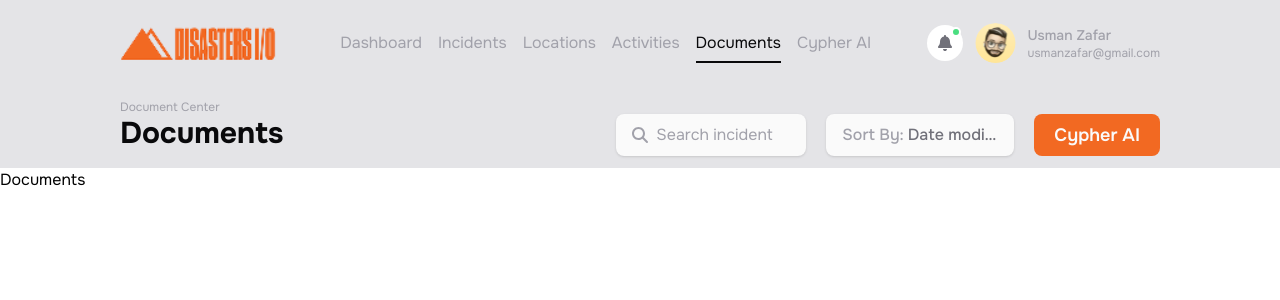
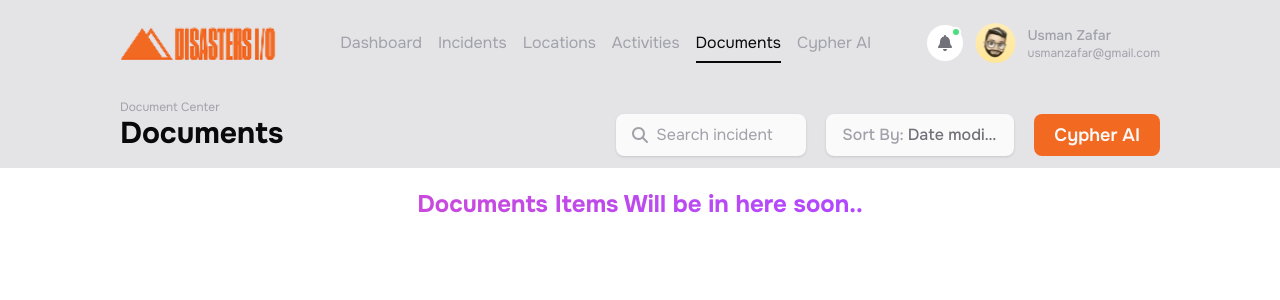
Before and after one commit to Xen-Xie/React-Assignment2, a React (Vite) app: page /documents in a window 1280 px wide. Shown: the top 300 px of the page. Built offline with nearby package versions, Linux system fonts and the light colour scheme.

Commit message:
Some designe added in extra pages

```diff
--- a/src/App.css
+++ b/src/App.css
@@ -14,3 +14,19 @@
 .CardBoard {
     @apply mx-2 sm:mx-10 md:mx-5 my-2 lg:mx-30 mt-5 cursor-pointer;
 }
+/*Design fot the animated Gradient text */
+@layer utilities {
+    @keyframes gradient-x {
+      0%, 100% {
+        background-position: 0% 50%;
+      }
+      50% {
+        background-position: 100% 50%;
+      }
+    }
+
+    .animate-gradient-x {
+      background-size: 200% 200%;
+      animation: gradient-x 5s ease infinite;
+    }
+  }
--- /dev/null
+++ b/src/Components/CommonComponents/GradientText.jsx
@@ -0,0 +1,17 @@
+import React from 'react'
+import { cn } from '../../lib/utlities'
+
+function GradientText({ className, children }) {
+  return (
+    <h1
+      className={cn(
+        'mt-5 text-2xl text-center text-transparent bg-clip-text bg-gradient-to-r from-pink-500 via-purple-500 to-blue-500 animate-gradient-x font-bold',
+        className
+      )}
+    >
+      {children}
+    </h1>
+  )
+}
+
+export default GradientText
--- a/src/Components/Pages/ActivitiesPage.jsx
+++ b/src/Components/Pages/ActivitiesPage.jsx
@@ -1,9 +1,11 @@
 import React from 'react'
-import ChatBox from '../CommonComponents/ChatBox'
+import GradientText from '../CommonComponents/GradientText'
 
 function Activities() {
   return (
-    <div>Activities</div>
+    <div>
+      <GradientText>Activities Items Will be in here soon..</GradientText>
+    </div>
   )
 }
 
--- a/src/Components/Pages/Cypher.jsx
+++ b/src/Components/Pages/Cypher.jsx
@@ -1,8 +1,11 @@
 import React from 'react'
+import GradientText from '../CommonComponents/GradientText'
 
 function Cypher() {
   return (
-    <div>CypherAI</div>
+    <div>
+      <GradientText>Cypher Items Will be in here soon..</GradientText>
+    </div>
   )
 }
 
--- a/src/Components/Pages/DocumentsPage.jsx
+++ b/src/Components/Pages/DocumentsPage.jsx
@@ -1,8 +1,11 @@
 import React from 'react'
+import GradientText from '../CommonComponents/GradientText'
 
 function DocumentsPage() {
   return (
-    <div>Documents</div>
+    <div>
+      <GradientText>Documents Items Will be in here soon..</GradientText>
+    </div>
   )
 }
 
```
